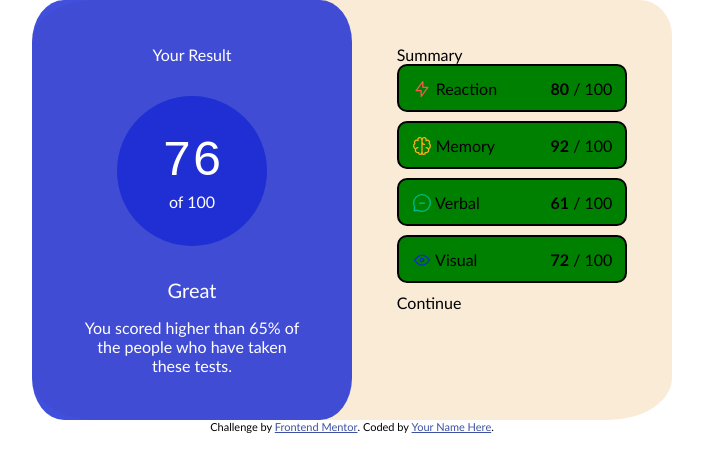
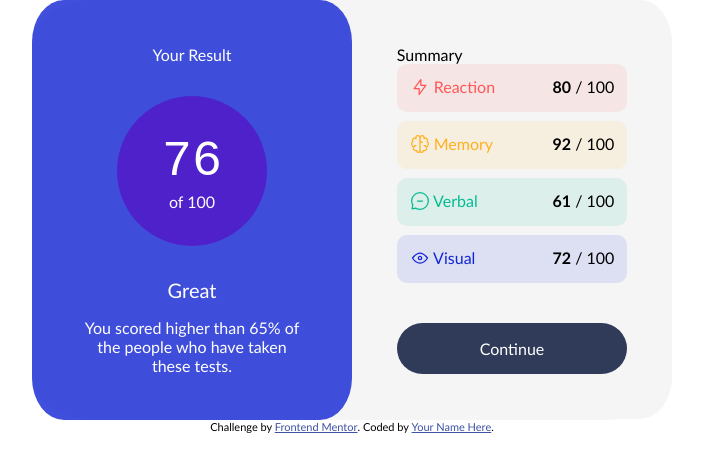
Before and after one commit to kasparasd/html-css-beginner, a website: page index.html in a window 1280 px wide. Shown: the whole page, without its empty margins (288-991 px from the left). Drawn offline with Linux system fonts and the light colour scheme.

Commit message:
css desktop only

```diff
--- a/index.html
+++ b/index.html
@@ -47,8 +47,8 @@
         <div class="container-child-2">
           Summary
 
-          <div class="summary-element">
-            <div class="summary-element-child-1">
+          <div style="background-color: hsla(0, 100%, 67%, 0.100);" class="summary-element">
+            <div style="color: hsl(0, 100%, 67%);" class="summary-element-child-1">
               <img src="./assets/images/icon-reaction.svg" alt="">
               Reaction
             </div>
@@ -57,8 +57,8 @@
             </div>
           </div>
 
-          <div class="summary-element">
-            <div class="summary-element-child-1">
+          <div style="background-color: hsla(39, 100%, 56%, 0.100);" class="summary-element">
+            <div style="color: hsl(39, 100%, 56%);" class="summary-element-child-1">
               <img src="./assets/images/icon-memory.svg" alt="">
               Memory
             </div>
@@ -67,8 +67,8 @@
             </div>
           </div>
 
-          <div class="summary-element">
-            <div class="summary-element-child-1">
+          <div style="background-color: hsla(166, 100%, 37%, 0.100);" class="summary-element">
+            <div style="color: hsl(166, 100%, 37%);" class="summary-element-child-1">
               <img src="./assets/images/icon-verbal.svg" alt="">
               Verbal
             </div>
@@ -77,8 +77,8 @@
             </div>
           </div>
 
-          <div class="summary-element">
-            <div class="summary-element-child-1">
+          <div style="background-color: hsl(234, 85%, 45%, 0.100);" class="summary-element">
+            <div style="color: hsl(234, 85%, 45%);" class="summary-element-child-1">
               <img src="./assets/images/icon-visual.svg" alt="">
               Visual
             </div>
--- a/style.css
+++ b/style.css
@@ -13,7 +13,7 @@ body {
 }
 
 .container {
-    background-color: antiquewhite;
+    background-color: whitesmoke;
     margin-left: calc(50% - 25%);
     width: 50%;
     border-radius: 10%;
@@ -32,7 +32,7 @@ body {
     height: 150px;
     width: 150px;
     border-radius: 50%;
-    background-color: rgba(17, 36, 212, 0.705);
+    background-color: hsla(256, 72%, 46%, 1);
     display: inline-block;
     position: relative;
 }
@@ -74,15 +74,13 @@ body {
 .container-child-2 {
     float: right;
     width: 50%;
-    background-color: antiquewhite;
+    background-color: whitesmoke;
     border-radius: 10%;
     padding: 7% 7% 7% 7%;
 }
 
 .summary-element {
-    background-color: green;
     width: 100%;
-    border: 2px black solid;
     border-radius: 10px;
     height: 3rem;
     margin-bottom: 4%;
@@ -97,3 +95,13 @@ body {
     margin: 0.8rem 0.8rem;
     float: right;
 }
+
+.continue-button {
+    background-color: hsl(224, 30%, 27%);
+    color: white;
+    padding: 1rem;
+    margin-top: 2.5rem;
+    border-radius: 30px;
+    text-align: center;
+    cursor: pointer;
+}
```
